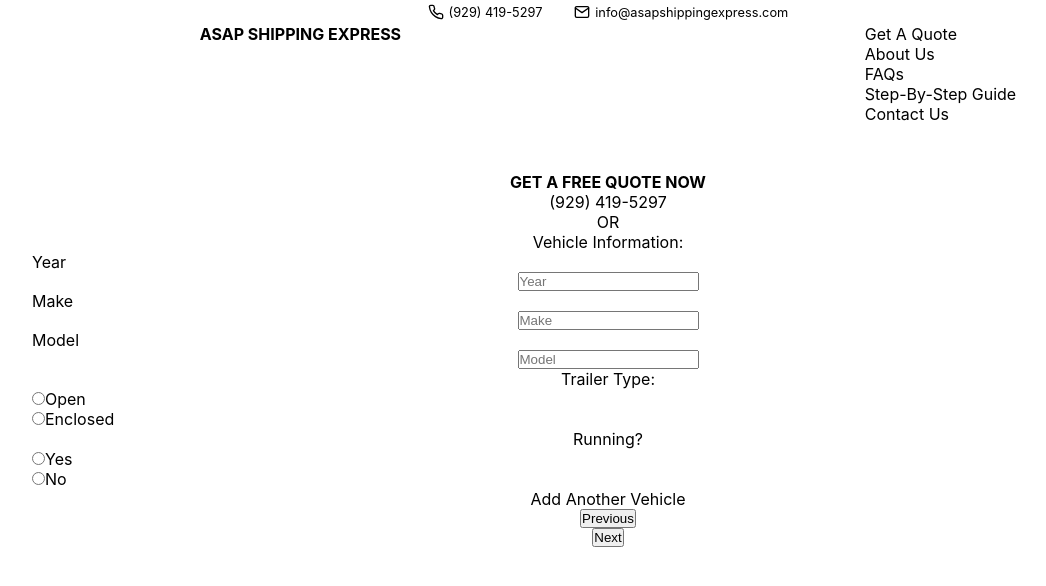
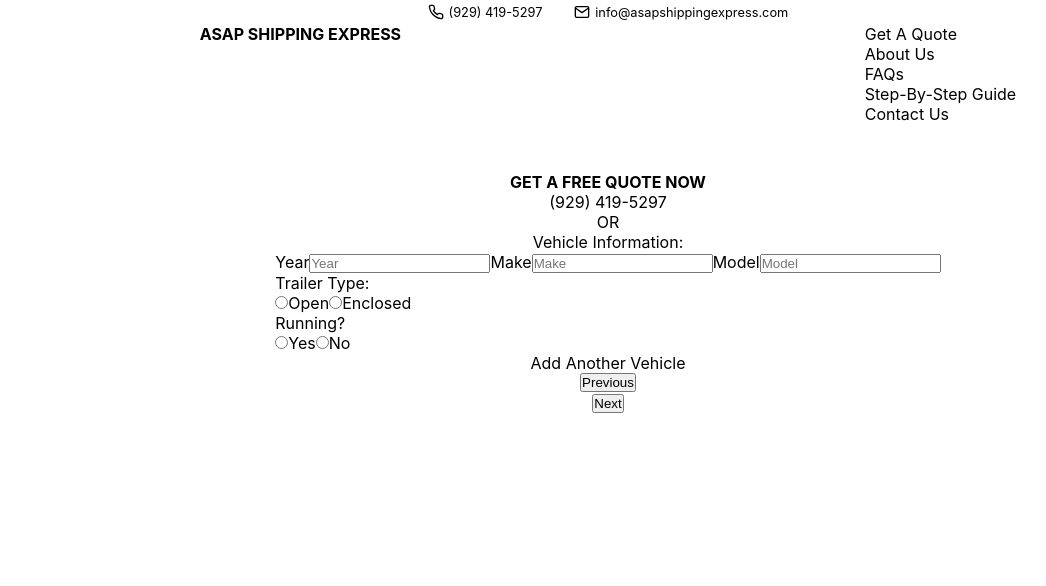
Before and after one commit to Vali-Ruziboev/ASAP-Shipping-Express, a React (Create React App) app: page /vehicle_information in a window 1280 px wide. Shown: the top 586 px of the page, without its empty margins (32-1078 px from the left). Built offline with nearby package versions, Linux system fonts and the light colour scheme.

Commit message:
new quote pages

```diff
--- a/src/Components/Header.js
+++ b/src/Components/Header.js
@@ -2,6 +2,7 @@ import { useEffect, useState } from "react";
 import NavBar from "./NavBar";
 import NewQuote from "./NewQuoteForm/NewQuote";
 import { motion, AnimatePresence } from "framer-motion";
+
 
 const Header = () => {
     const [isMobile, setIsMobile] = useState(false);
@@ -43,8 +44,8 @@ const Header = () => {
 
                 </div>}</AnimatePresence>
             </div>
+            <NewQuote />
 
-            <NewQuote />
         </header>
     );
 }
--- /dev/null
+++ b/src/Components/NewQuoteForm/ContactInformation.js
@@ -0,0 +1,23 @@
+import { useHistory, Link } from "react-router-dom";
+const ContactInformation = ({ name, setName, number, setNumber, email, setEmail, date, setDate }) => {
+    const history = useHistory()
+    const previous = ()=>history.push('/vehicle_information')
+    return (
+        <div>
+            <p>Contact Information</p>
+            <label htmlFor="name">Name</label>
+            <input type="text" name='name' placeholder='Enter full name' value={name} onChange={e=>setName(e.target.value)} required />
+            <label htmlFor="number">Phone Number</label>
+            <input type="text" placeholder='(555) 555-5555' name='number' value={number} onChange={e=>setNumber(e.target.value)} required />
+            <label htmlFor="email">Email Address</label>
+            <input type="email" name="email" value={email} onChange={e=>setEmail(e.target.value)} required />
+            <label htmlFor="date">Pickup Date</label>
+            <input type="date" name="date" value={date} onChange={e=>setDate(e.target.value)} required />
+            <button onClick={previous}>Previous</button>
+            <Link to="/quote_submitted"><button>Submit</button></Link>
+
+        </div>
+    );
+}
+
+export default ContactInformation;
--- a/src/Components/NewQuoteForm/NewQuote.js
+++ b/src/Components/NewQuoteForm/NewQuote.js
@@ -1,10 +1,20 @@
-import { motion } from "framer-motion"
 import { useState } from "react"
 import {BrowserRouter as Router, Route, Switch, Link } from 'react-router-dom'
+import ContactInformation from "./ContactInformation"
+import QuoteSubmitted from "./QuoteSubmitted"
 import VehicleInformation from "./VehicleInformation"
 const NewQuote = () => {
     const [shipFrom, setShipFrom] = useState('')
     const [shipTo, setShipTo] = useState('')
+    const [year, setYear] = useState('')
+    const [make, setMake] = useState('')
+    const [model, setModel] = useState('')
+    const [type, setType] = useState('')
+    const [isRunning, setIsRunning] = useState('')
+    const [name, setName] = useState('')
+    const [number, setNumber] = useState('')
+    const [email, setEmail] = useState('')
+    const [date, setDate] = useState('')
     const handleSubmit = (e)=>{
         console.log(shipFrom, shipTo)
         e.preventDefault()
@@ -12,7 +22,7 @@ const NewQuote = () => {
     return (
         <form onSubmit={(e)=>handleSubmit(e)} className='quote-form'>
             <h1>GET A FREE QUOTE NOW</h1>
-            <p initial={{scale:0}} animate={{scale:1, originX:0}} transition={{ type: "spring"}}>(929) 419-5297</p>
+            <p>(929) 419-5297</p>
             <div  className="or">
                 <span className='left-hand-of-or'></span>
                 <span>OR</span>
@@ -28,7 +38,13 @@ const NewQuote = () => {
                             <Link to='/vehicle_information'><button>NEXT</button></Link>
                     </Route>
                     <Route path='/vehicle_information'>
-                        <VehicleInformation />
+                        <VehicleInformation year = {year} setYear = {setYear} make={make} setMake={setMake} model={model} setModel={setModel}  setType ={setType}  setIsRunning = {setIsRunning}/>
+                    </Route>
+                    <Route path='/contact_information'>
+                        <ContactInformation name={name} setName = {setName} number={number} setNumber = {setNumber} email ={email} setEmail = {setEmail} date = {date} setDate={setDate} />
+                    </Route>
+                    <Route path="/quote_submitted">
+                        <QuoteSubmitted />
                     </Route>
                 </Switch>
             </Router>
--- /dev/null
+++ b/src/Components/NewQuoteForm/QuoteSubmitted.js
@@ -0,0 +1,13 @@
+import { Link } from 'react-router-dom'
+const QuoteSubmitted = () => {
+    return (
+        <div>
+            <h1>Your Quote Request has been sent!</h1>
+            <h1>Thank You</h1>
+            <p>We will get back with you very shortly with the most competitive pricing and truck space availability.In the meantime, feel free to call us directly at (929) 419-5297 and one of our live agents will be able to assist you with all your transportation needs!</p>
+            <Link to='/'><button>Request another quote</button></Link>
+        </div>
+    );
+}
+
+export default QuoteSubmitted;
--- a/src/Components/NewQuoteForm/VehicleInformation.js
+++ b/src/Components/NewQuoteForm/VehicleInformation.js
@@ -1,40 +1,48 @@
 import { useState } from 'react';
-import { useHistory } from 'react-router-dom'
-const VehicleInformation = () => {
+import { useHistory, Link } from 'react-router-dom'
+const VehicleInformation = ({year, setYear, make, setMake, model, setModel, setType, setIsRunning}) => {
     const [vehicleCount, setVehicleCount]=useState([1])
+    const handleVehicleCount = ()=>{
+        setVehicleCount([...vehicleCount, 1])
+    }
     const history = useHistory()
     return (
     <>
         <p>Vehicle Information:</p>
-        { vehicleCount.map(i=>{
+        { vehicleCount.map((i, index)=>{
             return(
-                <>
+                <div key={index}>
+                    {index>0&&
+                    <div className='indicator-and-close'>
+                        <p>Vehicle:{index+1}</p>
+                        <svg xmlns="http://www.w3.org/2000/svg" height="24px" viewBox="0 0 24 24" width="24px" fill="#000000"><path d="M0 0h24v24H0V0z" fill="none"/><path d="M19 6.41L17.59 5 12 10.59 6.41 5 5 6.41 10.59 12 5 17.59 6.41 19 12 13.41 17.59 19 19 17.59 13.41 12 19 6.41z"/></svg>
+                    </div>}
                     <label htmlFor="year">Year</label>
-                    <input type="text"  name='year' placeholder='Year' required/>
+                    <input value={year} onChange={e=>setYear(e.target.value)} type="text"  name='year' placeholder='Year' required/>
                     <label htmlFor="make">Make</label>
-                    <input type="text"  name='make' placeholder='Make' required/>
+                    <input value={make} onChange={e=>setMake(e.target.value)} type="text"  name='make' placeholder='Make' required/>
                     <label htmlFor="model">Model</label>
-                    <input type="text"  name='model' placeholder='Model' required/>
+                    <input value={model} onChange={e=>setModel(e.target.value)} type="text"  name='model' placeholder='Model' required/>
                     <p>Trailer Type:</p>
                     <label>
-                        <input type="radio" name='type' />Open
+                        <input onChange={e=>setType('Open')} type="radio" name='type' required/>Open
                     </label>
                     <label >
-                        <input type="radio" name='type' />Enclosed
+                        <input onChange={e=>setType('Enclosed')} type="radio" name='type' required/>Enclosed
                     </label>
                     <p>Running?</p>
                     <label>
-                        <input type="radio" name='runs'/>Yes
+                        <input onChange={e=>setIsRunning('Yes')}  type="radio" name='runs' required/>Yes
                     </label>
                     <label>
-                        <input type="radio" name='runs'/>No
+                        <input onChange={e=>setIsRunning('No')}  type="radio" name='runs' required/>No
                     </label>
-                </>
+                </div>
             )
         })}
-        <p>Add Another Vehicle</p>
+        <p onClick={handleVehicleCount}>Add Another Vehicle</p>
         <button onClick={()=>history.push('/')}>Previous</button>
-        <button>Next</button>
+        <Link to='/contact_information'><button>Next</button></Link>
     </>
     );
 }
```
